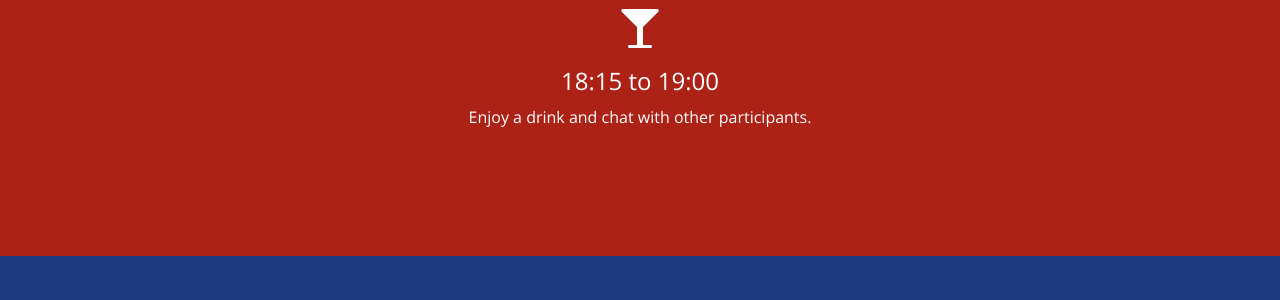
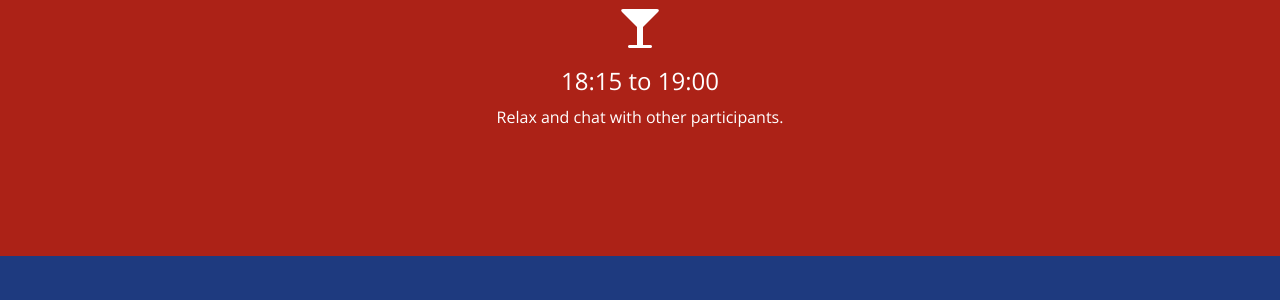
Before and after one commit to hackergarten/Paris2019, a Jekyll site: the page built from index.html, in a window 1280 px wide and 900 px high, scrolled down 3803 px. Shown: the part 154-454 px from the top of the window. Built offline with Jekyll 4.4.1, drawn with Linux system fonts in a browser that asks for light colours.

```diff
--- a/_data/agenda.yml
+++ b/_data/agenda.yml
@@ -24,5 +24,5 @@
   icon: bullhorn
 - start: "18:15"
   end: "19:00"
-  description: Enjoy a drink and chat with other participants.
+  description: Relax and chat with other participants.
   icon: glass
```
